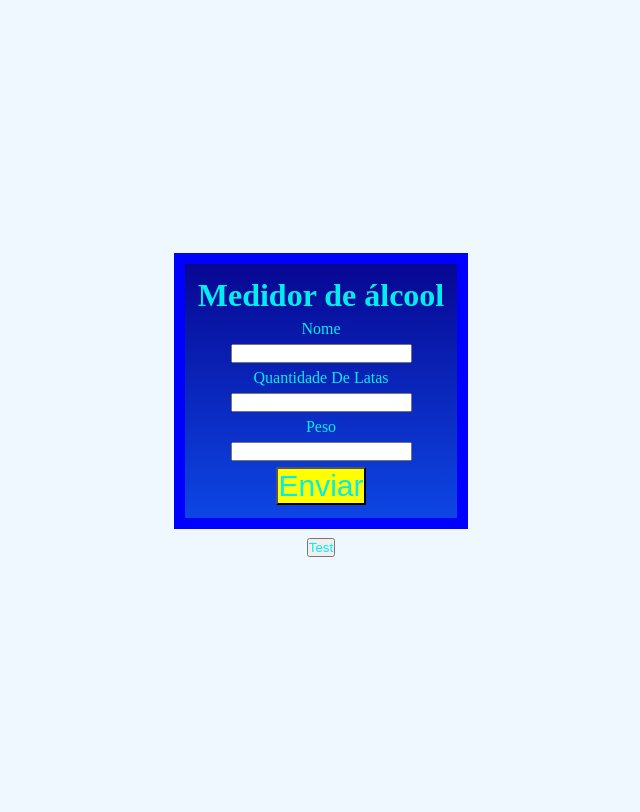
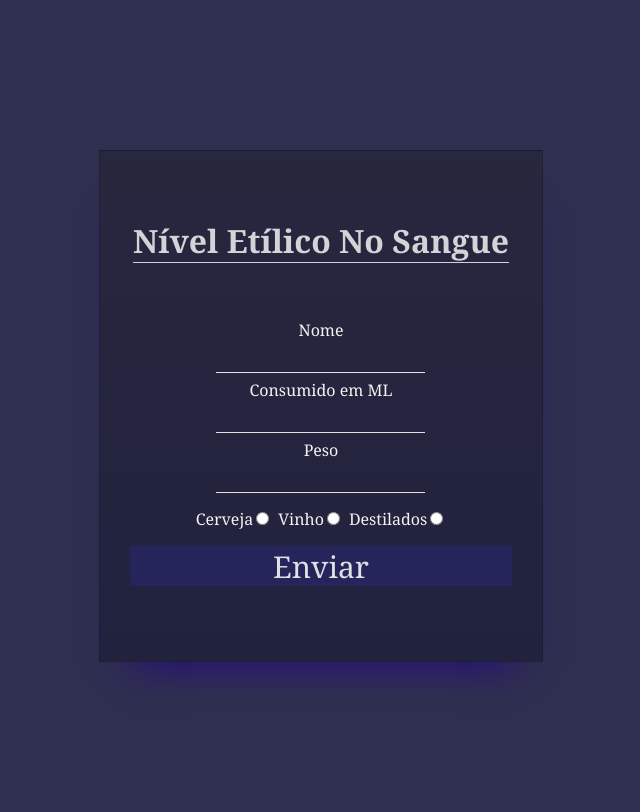
Before and after one commit to MauryanDev/portifolio, a PHP site: the page made by Alcoólico-java-form-css.html in a window 1280 px wide. Shown: the whole page, without its empty margins (319-959 px from the left). Run offline with PHP 8.4, Linux system fonts and the light colour scheme.

Commit message:
Add files via upload

```diff
--- a/Alcoólico-java-form-css.html
+++ b/Alcoólico-java-form-css.html
@@ -5,25 +5,30 @@
     <meta charset="UTF-8">
     <title>Document</title>
     <link rel="stylesheet" href="tt.css">
+    <script src="tt.js"></script>
 </head>
 
 <body>
-    <form action="https://jkorpela.fi/cgi-bin/echoraw.cgi" method="post">
-        <div class="input">
-            <h1> Medidor de álcool</h1>
+    <form action="https://jkorpela.fi/cgi-bin/echo.cgi" target="_blank" method="post">
+        <div class="conteudo">
+            <h1> Nível Etílico No Sangue</h1>
             <label for="nomee">Nome</label>
-            <input type="text" name="nome" id="nomee">
-            <label for="Nbebidas">Quantidade De Latas </label>
-            <input type="number" name="Quant.Bebidas" id="Nbebidas">
+            <input type="text" name="Nome" id="nomee" autocomplete="off">
+            <label for="consumido">Consumido em ML</label>
+            <input type="number" name="Consumido(ml)" id="consumido">
             <label for="pesoo">Peso</label>
-            <input type="number" name="Peso" id="pesoo">
-            <input type="submit" value="Enviar" id="enviar">
+            <input type="number" name="Peso" id="pesoo" >
+            <div class="tipos">
+                <label> Cerveja<input type="radio" name="teor alcoolico" id="cerveja" value="0.05"></label>
+                <label> Vinho<input type="radio" name="teor alcoolico" id="vinho" value="0.14"></label>
+                <label>Destilados<input type="radio" name="teor alcoolico" id="destilados" value="0.4"></label>
+            </div>
+            <input type="submit" value="Enviar" id="enviar" onclick="enviarr()">
+            <input type="hidden" name="Nivel Etilico No Sangue" id="teor">
+            <input type="hidden" name="Estado para dirigir" id="dirigir">
+
         </div>
     </form>
-    <button onclick="enviarr()">Test</button>
-    <p id="saida"></p>
-
 </body>
-<script type="text/javascript" src="tt.js"></script>
 
 </html>
--- a/index.html
+++ b/index.html
@@ -20,7 +20,7 @@
                     <button class="dropbtn">Web Design</button>
                     <div class="dropdown-content">
                         <a href="form.html" target="_blank">Projeto 1</a>
-                        <a href="InputLogin.html">Projeto 2</a>
+                        <a href="InputLogin.html" target="_blank">Projeto 2</a>
                         <a href="#">Em Breve</a>
                     </div>
                 </div>
@@ -39,9 +39,9 @@
 
             <li>
                 <div class="dropdown">
-                    <button class="dropbtn">Projeto em progresso</button>
+                    <button class="dropbtn">Html-Css-JS</button>
                     <div class="dropdown-content">
-                        <a href="" target="_blank">Em Breve</a>
+                        <a href="Alcoólico-java-form-css.html" target="_blank">Projeto 1</a>
                         <a href="#">Em Breve</a>
                         <a href="#">Em Breve</a>
                     </div>
--- a/log.css
+++ b/log.css
@@ -45,10 +45,9 @@ body {
 }
 
 .cabeçario::after {
+    content:"";
 
-    content: "";
-
-    width: 70px;
+    width: 90px;
 
     height: 1px;
 
--- a/tt.css
+++ b/tt.css
@@ -1,35 +1,111 @@
 * {
     margin: 3px;
     padding: 0;
-    color: rgb(5, 236, 236);
+    color: #f3f3f3;
+    font-family: 'Cambria', 'Cochin', 'Georgia', 'Times', 'Times New Roman', 'serif';
+
 }
 
 body {
     display: flex;
-    background-color: aliceblue;
+    background-color: rgb(47, 47, 80);
     flex-direction: column;
     height: 100vh;
     align-items: center;
-    justify-content: center
+    justify-content: center;
 }
 
-.input {
-    border: 3mm solid blue;
-    background-image: linear-gradient(rgb(7, 7, 146) , rgb(13, 70, 228));
+.conteudo {
+    border: 1px solid rgba(19, 19, 19, 0.3);
+    background-image: linear-gradient(rgba(19, 19, 19, 0.3), rgba(1, 3, 22, 0.3));
     align-items: center;
     justify-content: center;
     flex-direction: column;
     display: flex;
-    padding: 10px;
-    width: auto ;
+    padding: 30px;
+    height: 450px;
+    width: auto;
+    box-shadow: 2px 30px 40px -31px rgb(35, 4, 136);
+
+}
+.conteudo input {
+
+    margin-top: 10px;
+
+    padding:0 5px;
+
+    background-color: transparent;
+
+    border:none;
+
+    border-bottom: 1px solid #e1e1e1;
+
+    outline: none;
+
+    color: #fff;
+
 }
 
-label {
+h1 {
+    opacity: 0.8;
+    padding-bottom: 50px;
+    color: #fff;
+
+}
+h1::after {
+    content:"";
+
+    width: auto;
+
+    height: 1px;
+
+    background-color: #fff;
+
     display: block;
 }
 
-#enviar {
-    background-color: yellow;
+#enviar{
+
+    width: 100%;
+
+    height: 40px;
+
+    background-color: rgb(37, 37, 92);
+
+    border: none;
+
+    color: #e1e1e1;
+
+    margin: 10px 0;
+
     font-size: 30px;
 
 }
+
+#enviar a{
+
+    text-align: center;
+
+    font-size: 12px;
+
+    opacity: 0.8;
+
+    color: #fff;
+
+    text-decoration: none;
+
+}
+
+#enviar:hover {
+    background-color:rgb(37, 37, 92);
+}
+
+#enviar:active {
+    background-color: rgb(37, 37, 92);
+    box-shadow: 0 5px #666;
+    transform: translateY(4px);
+}
+
+.tipos {
+    display: inline-flex;
+}
--- a/tt.js
+++ b/tt.js
@@ -1,6 +1,19 @@
 
 function enviarr() {
-    bebidas = document.getElementById("Nbebidas").value;
+    consumido = document.getElementById("consumido").value;
     peso = document.getElementById("pesoo").value;
-    document.getElementById("saida").innerHTML ="tudo"+ peso + bebidas
+    teoralc= document.querySelector('input[name="teor alcoolico"]:checked').value;
+
+    alcool = ((consumido * teoralc * 0.8) / (peso * 0.6));
+
+    document.getElementById("teor").value = alcool.toFixed(2);
+
+
+    if (alcool >= 0.3) {
+        document.getElementById("dirigir").value = "Inapto"
+
+    } else {
+        document.getElementById("dirigir").value = "Apto"
+    }
+
 }
```
Also changed, not shown: InputLogin.html (+16 -17 lines).
